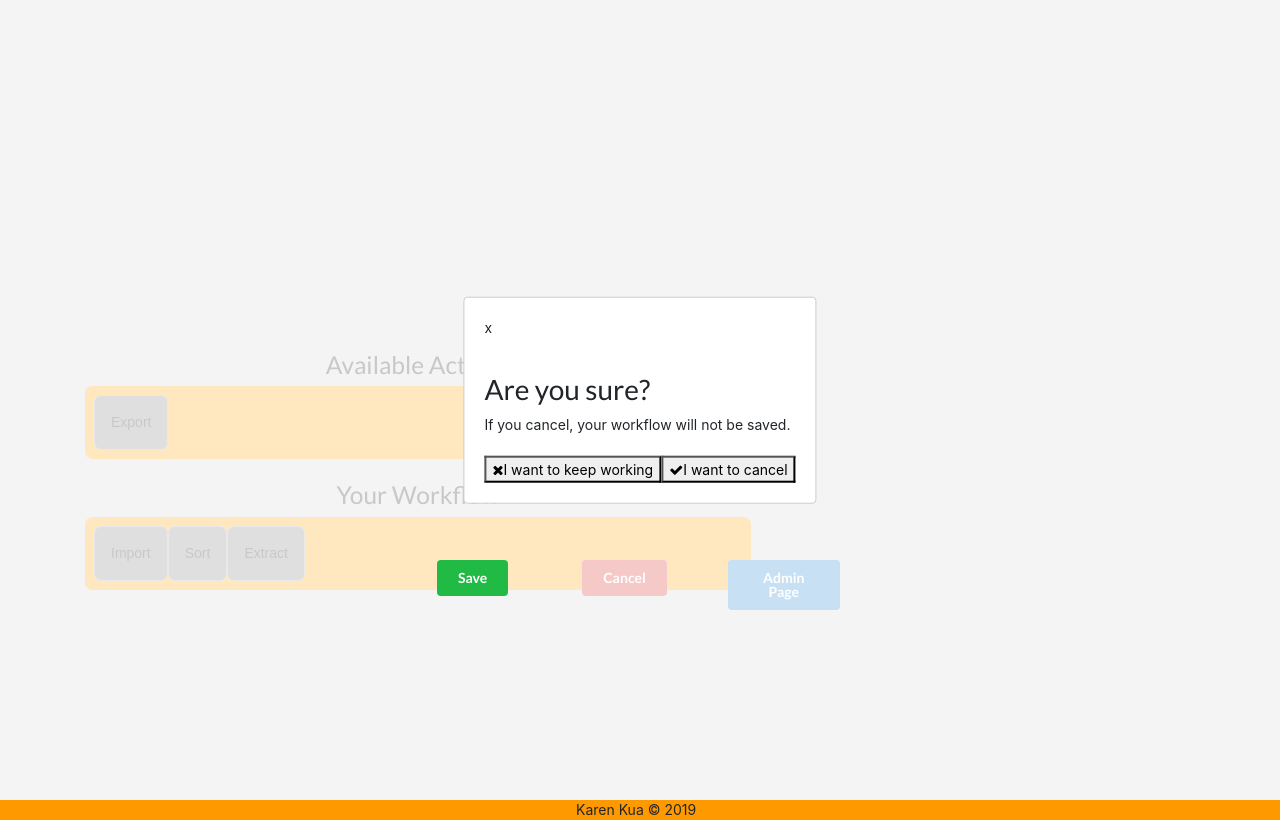
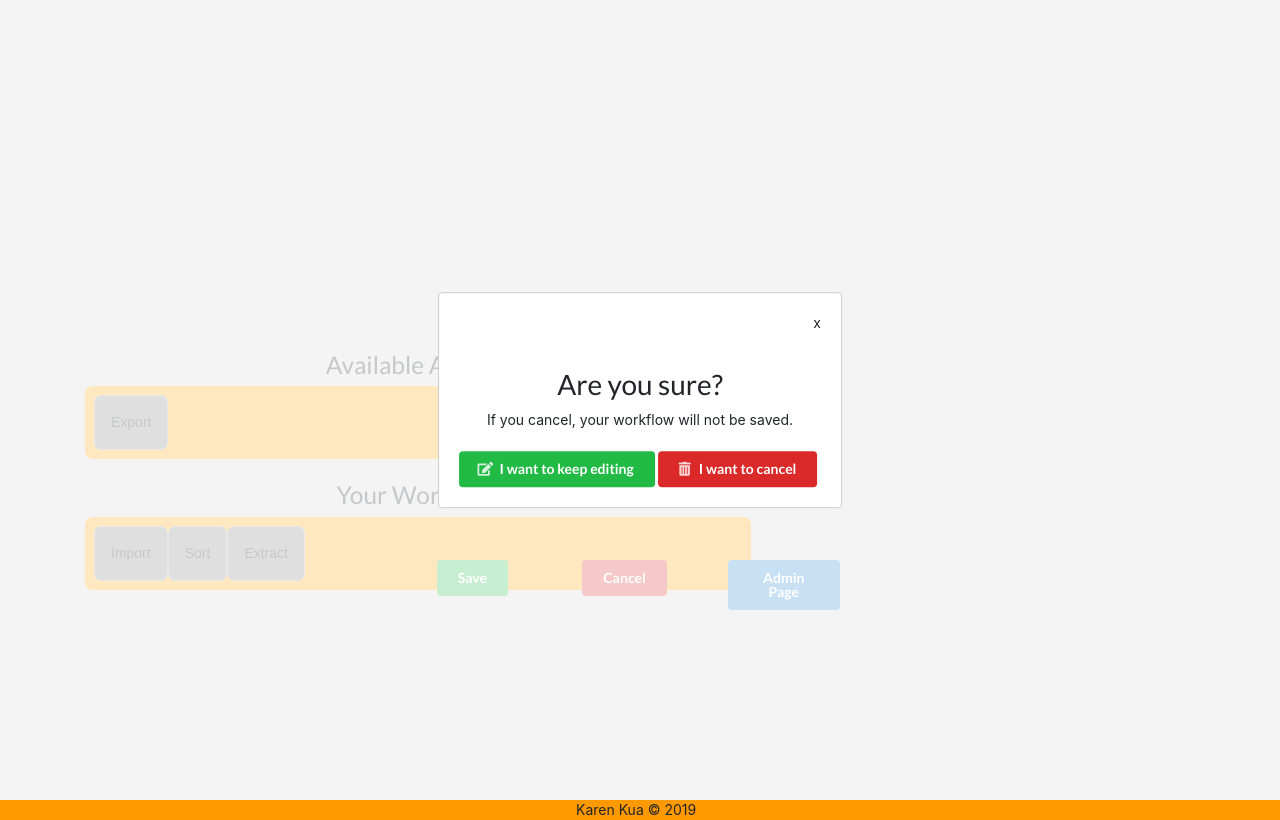
Before and after one commit to azukimochi/workflow, a React (Create React App) app: page /workflow in a window 1280 px wide. Both pictures are taken after a click on the button "Cancel". Built offline with nearby package versions, Linux system fonts and the light colour scheme.

Commit message:
Styled modal

```diff
--- /dev/null
+++ b/src/components/CancelModal/CancelModal.css
@@ -0,0 +1,7 @@
+.modalContainer {
+    text-align: center;
+}
+
+#modalClose {
+    text-align: right;
+}
--- a/src/components/CancelModal/CancelModal.js
+++ b/src/components/CancelModal/CancelModal.js
@@ -1,5 +1,6 @@
-import React from 'react';
-import Modal from 'react-modal';
+import React from 'react'
+import Modal from 'react-modal'
+import "./CancelModal.css"
 
 const customStyles = {
   content: {
@@ -29,12 +30,12 @@ const CancelModal = props => {
           <h2>Are you sure?</h2>
           <div className="modalBlurb">If you cancel, your workflow will not be saved.</div>
           <br />
-          <button onClick={props.closeModal}>
-            <i className="fa fa-times"></i>
-            I want to keep working
+          <button className="ui green button" onClick={props.closeModal}>
+            <i className="edit icon"></i>
+            I want to keep editing
             </button>
-          <button onClick={() => props.handleDiscard()}>
-            <i className="fa fa-check"></i>
+          <button className="ui red button" onClick={() => props.handleDiscard()}>
+            <i className="trash alternate icon"></i>
             I want to cancel
             </button>
         </div>
--- a/src/pages/WorkflowList/WorkflowList.js
+++ b/src/pages/WorkflowList/WorkflowList.js
@@ -167,15 +167,10 @@ class WorkflowList extends Component {
                             <div className="col-xl-4 offset-xl-4">
                                 <div className="row">
                                     <div className="col">
-                                        <div className="ui green animated button" tabIndex="0" onClick={this.handleSave}>
-                                            <div className="visible content">Save</div>
-                                            <div className="hidden content">
-                                                <i className="save icon"></i>
-                                            </div>
-                                        </div>
+                                        <button className="ui green button" onClick={this.handleSave}>
+                                            Save
+                                        </button>
                                     </div>
-
-
 
                                     <div className="col">
                                         <button className="ui red button" onClick={this.openModal}>
@@ -193,7 +188,6 @@ class WorkflowList extends Component {
                             </div>
                         </div>
                     </div>
-
                     <div>
 
                         <CancelModal
```
Also changed, not shown: src/components/DragNDropCanvases/DragNDropCanvases.js (indentation only).
